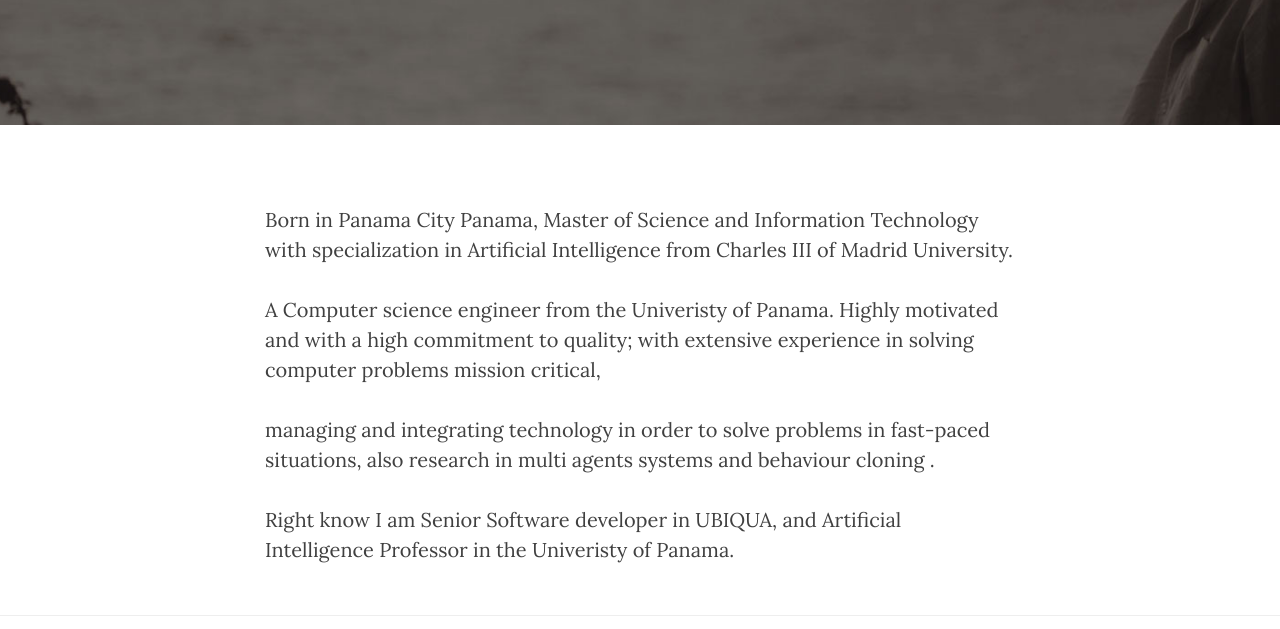
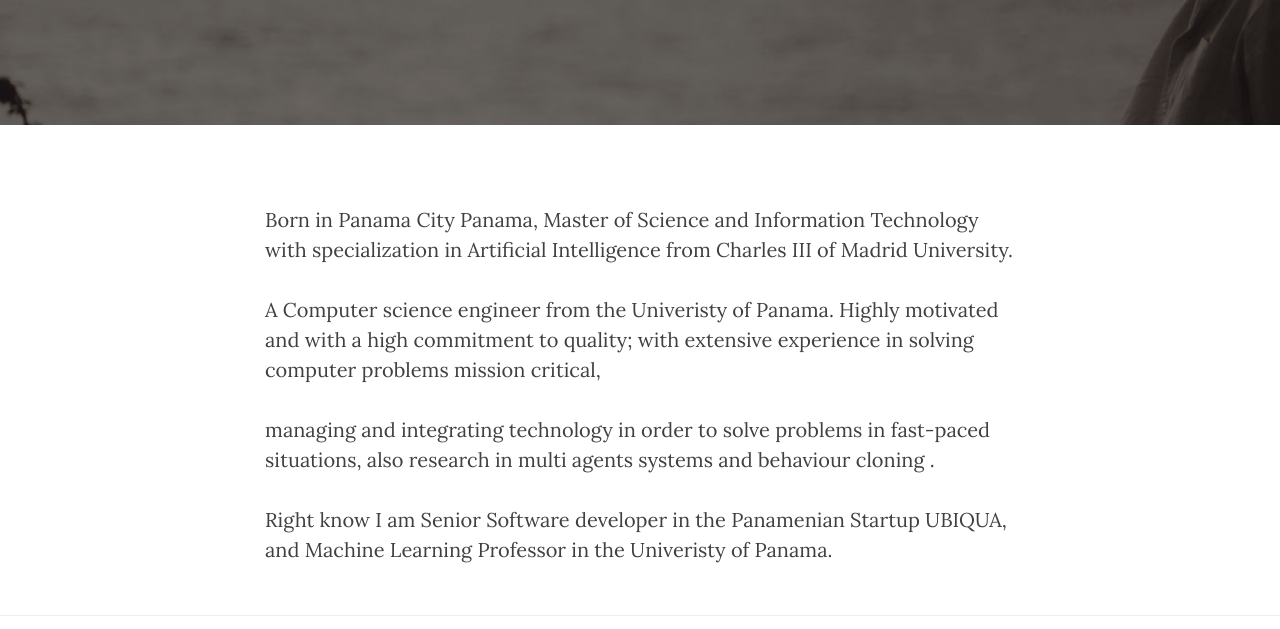
Before and after one commit to dsapandora/dsapandora.github.io, a plain HTML site: page about.html in a window 1280 px wide. Shown: the part 323-952 px from the top of the page. Drawn offline with nearby package versions, Linux system fonts and the light colour scheme.

Commit message:
Adding about fix

```diff
--- a/about.html
+++ b/about.html
@@ -88,7 +88,7 @@
                 <p>Born in Panama City Panama, Master of Science and Information Technology with specialization in Artificial Intelligence from Charles III of Madrid University.</p>
                 <p> A Computer science engineer from the Univeristy of Panama. Highly motivated and with a high commitment to quality; with extensive experience in solving computer problems mission critical,</p>
                 <p> managing and integrating technology in order to solve problems in fast-paced situations, also research in multi agents systems and behaviour cloning .</p>
-                <p> Right know I am Senior Software developer in UBIQUA, and Artificial Intelligence Professor in the Univeristy of Panama.</p>
+                <p> Right know I am Senior Software developer in the Panamenian Startup UBIQUA, and  Machine Learning Professor in the Univeristy of Panama.</p>
             </div>
         </div>
     </div>
```
